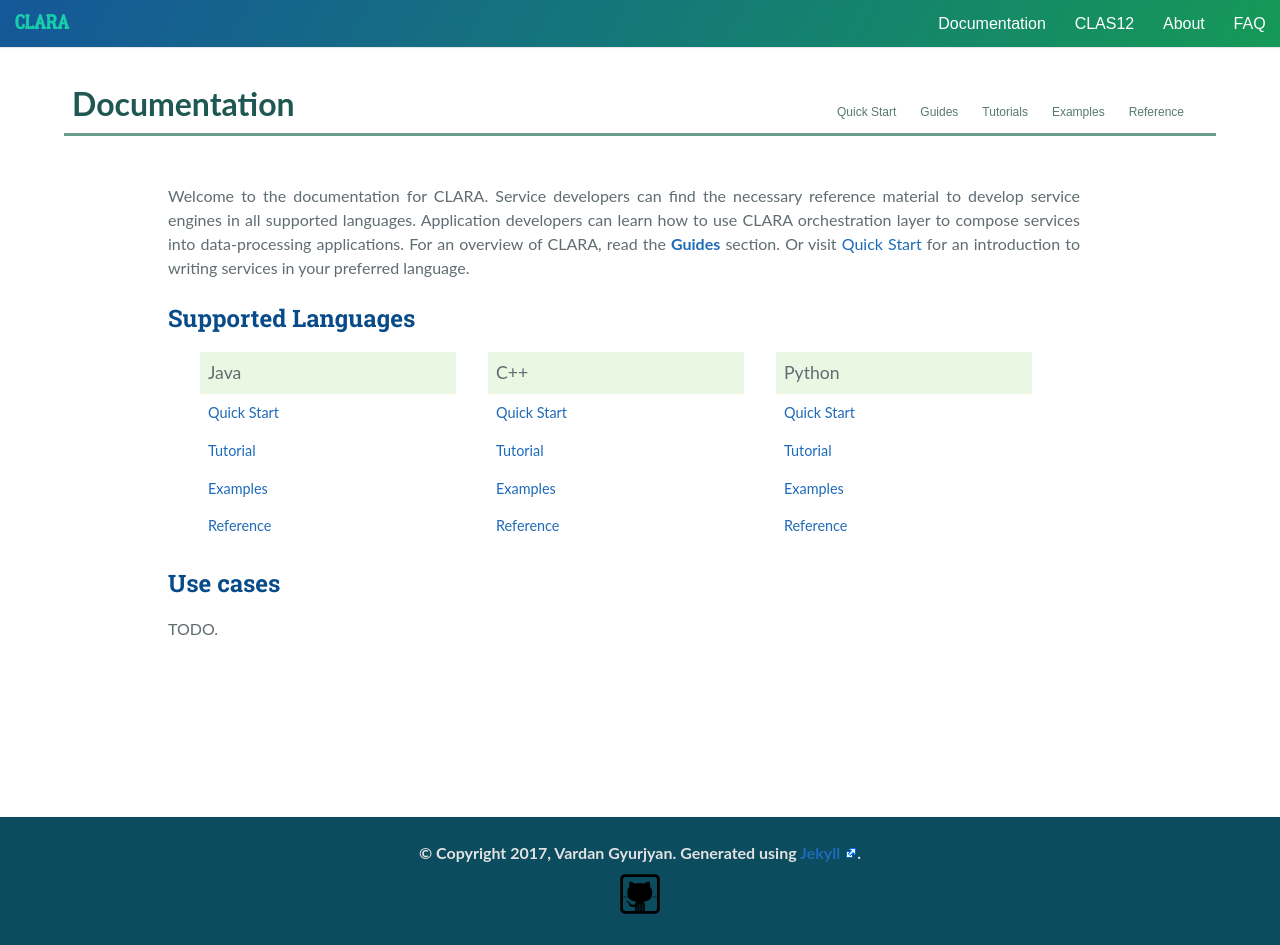
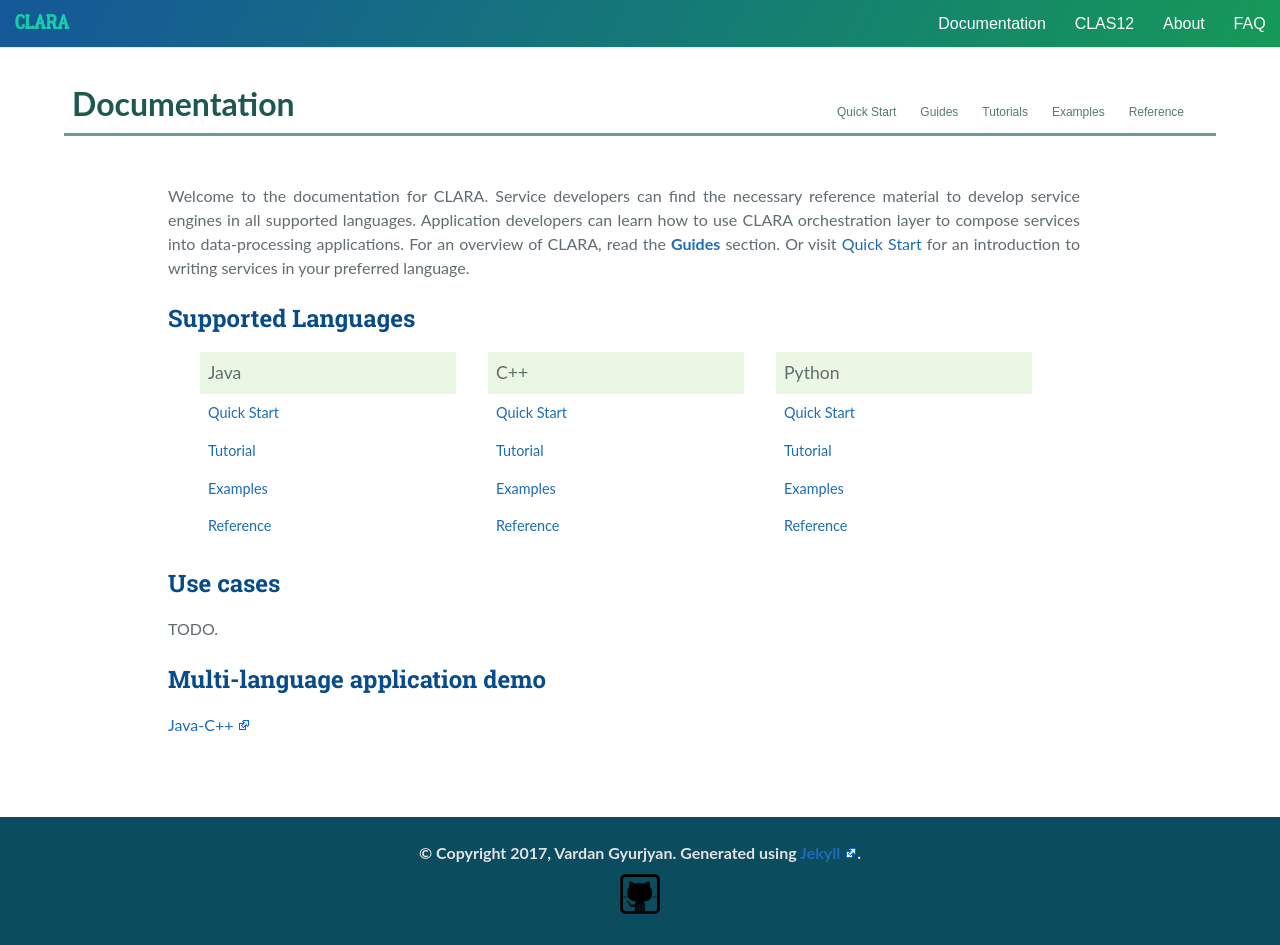
Before and after one commit to JeffersonLab/clara-docs, a Jekyll site: the page built from docs/index.md, in a window 1280 px wide and 945 px high. Built offline with Jekyll 4.4.1, drawn with Linux system fonts in a browser that asks for light colours.

Commit message:
added demo link to document page

```diff
--- a/docs/index.md
+++ b/docs/index.md
@@ -43,3 +43,7 @@ for an introduction to writing services in your preferred language.
 ## Use cases
 
 TODO.
+
+## Multi-language application demo
+
+[Java-C++](https://github.com/JeffersonLab/clara-demo)
```
